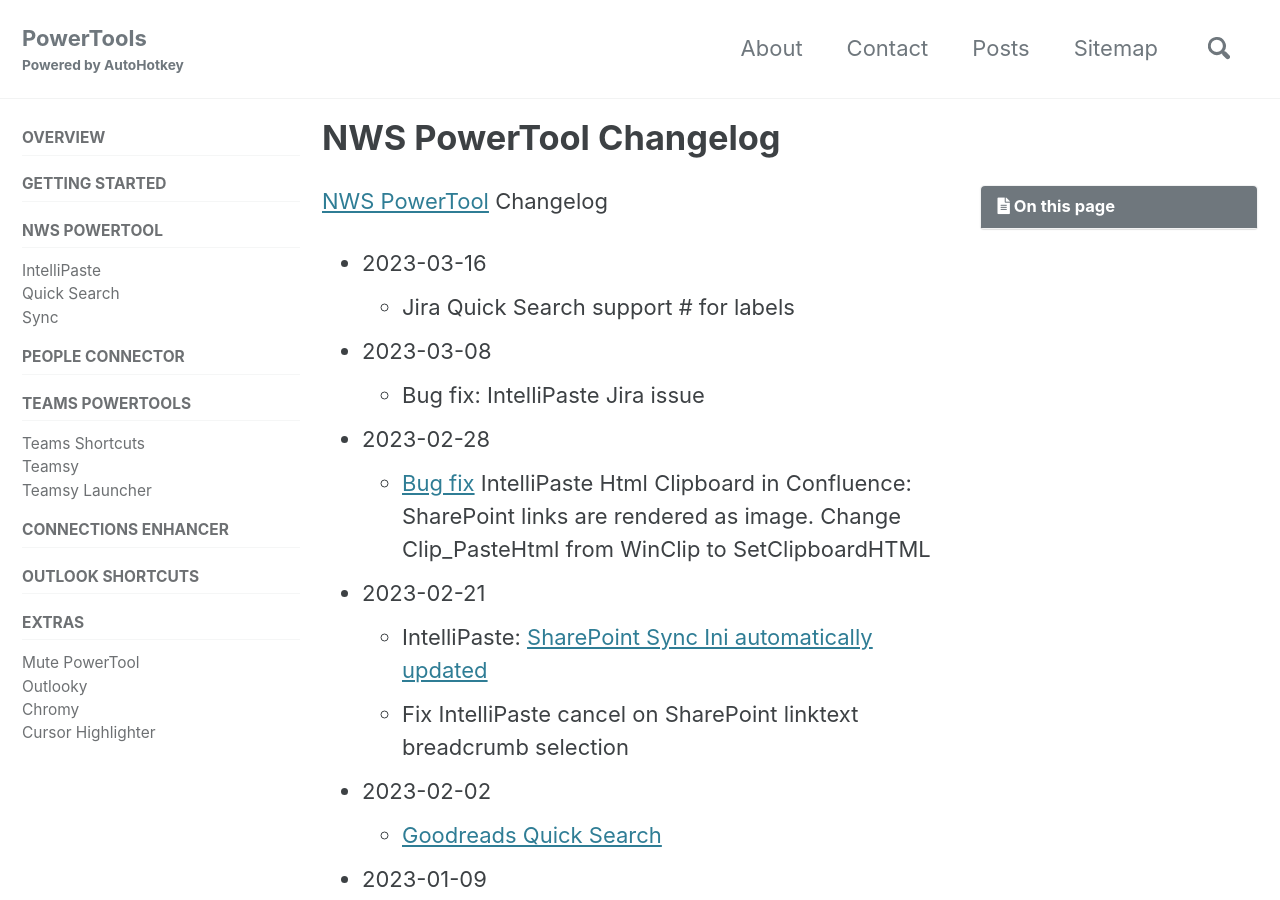
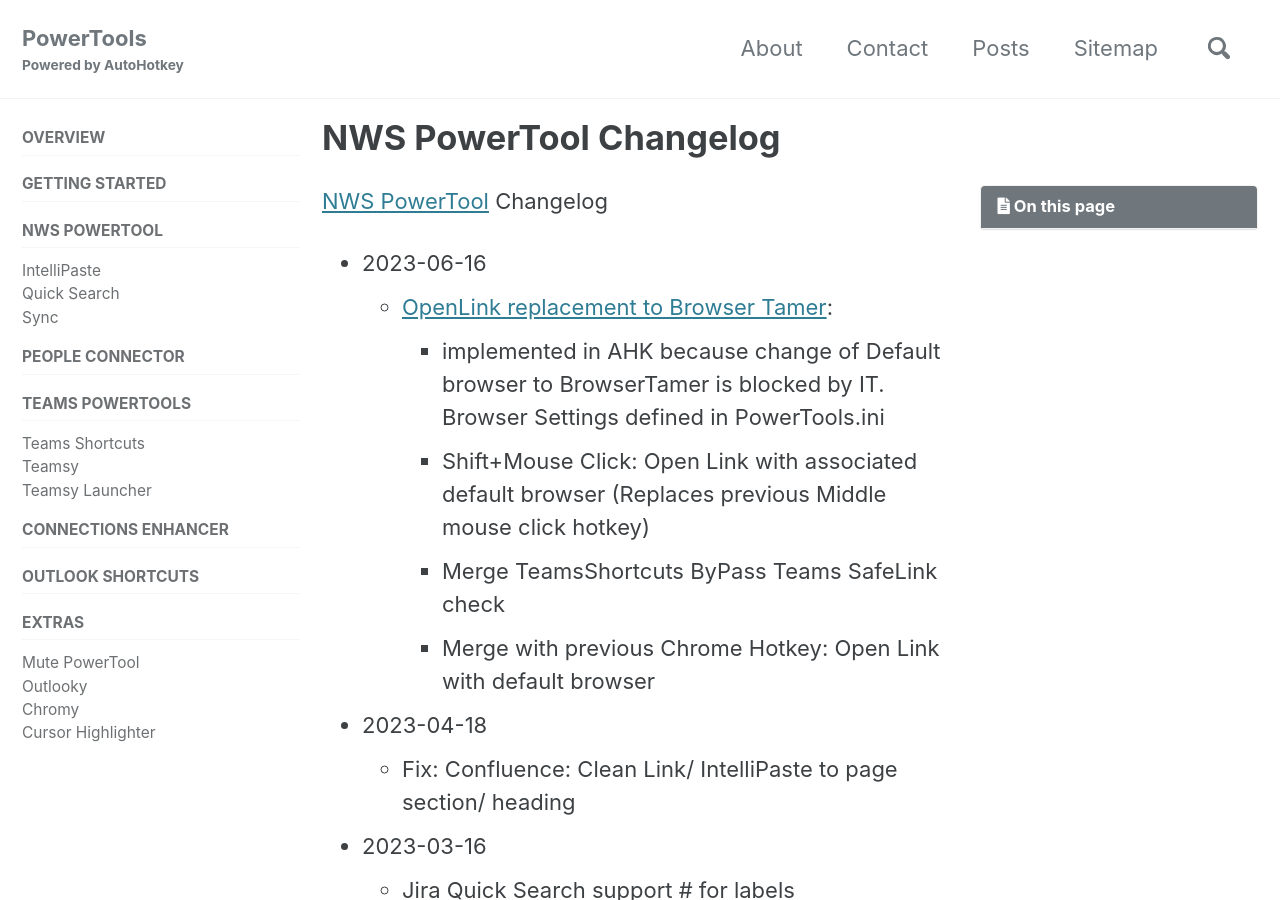
Before and after one commit to tdalon/ahk, a Jekyll site: the page built from docs/_pages/NWS-PowerTool-Changelog.md, in a window 1280 px wide and 900 px high. Built offline with Jekyll 4.4.1, drawn with Linux system fonts in a browser that asks for light colours; cached includes are drawn as plain includes; comment, search, counter and statistics services are not loaded.

Commit message:
OpenLink

```diff
--- a/docs/_pages/NWS-PowerTool-Changelog.md
+++ b/docs/_pages/NWS-PowerTool-Changelog.md
@@ -5,6 +5,14 @@ excerpt: "Release notes for NWS PowerTool."
 ---
 
 [NWS PowerTool](NWS-PowerTool) Changelog
+* 2023-06-16
+  * [OpenLink replacement to Browser Tamer](https://tdalon.blogspot.com/2023/06/ahk-browser-link-redirector.html):
+    * implemented in AHK because change of Default browser to BrowserTamer is blocked by IT. Browser Settings defined in PowerTools.ini
+    * Shift+Mouse Click: Open Link with associated default browser (Replaces previous Middle mouse click hotkey)
+    * Merge TeamsShortcuts ByPass Teams SafeLink check
+    * Merge with previous Chrome Hotkey: Open Link with default browser
+* 2023-04-18
+  * Fix: Confluence: Clean Link/ IntelliPaste to page section/ heading
 * 2023-03-16
   * Jira Quick Search support # for labels
 * 2023-03-08
```
Also changed, not shown: 1 other file.
